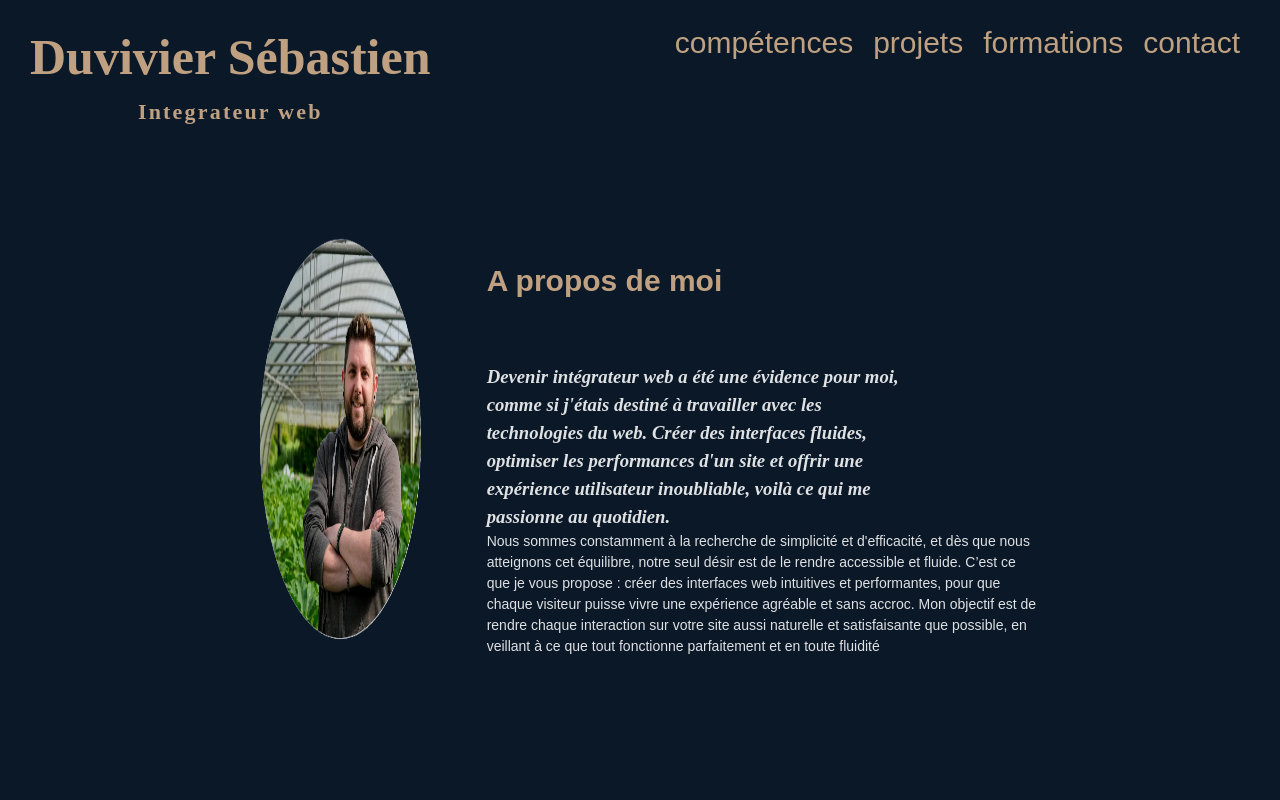
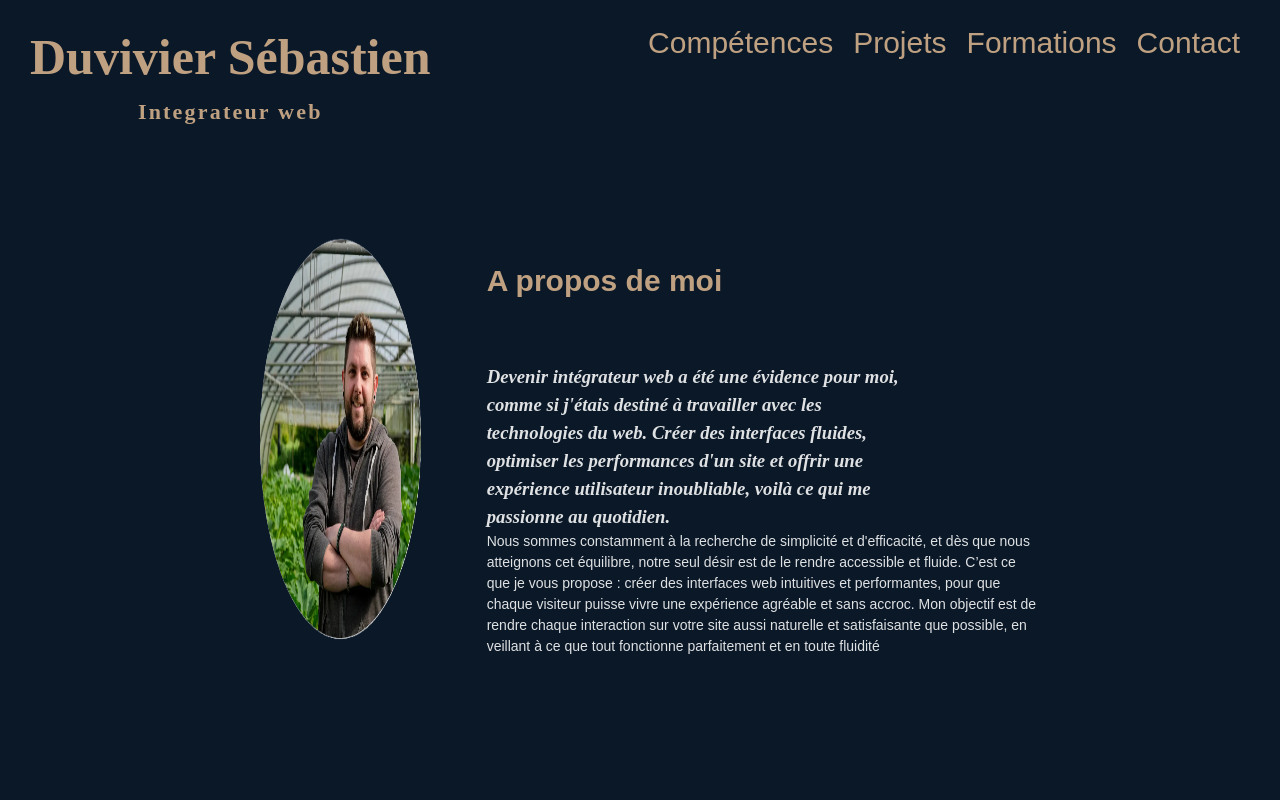
Before and after one commit to YoDaMned59/mon-portfolio, a React (Vite) app in the folder mon-portfolio/: page / in a window 1280 px wide. Shown: the top 800 px of the page. Built offline with nearby package versions, Linux system fonts and the light colour scheme.

Commit message:
Add uppercase to the list in the header

```diff
--- a/mon-portfolio/src/components/Header.jsx
+++ b/mon-portfolio/src/components/Header.jsx
@@ -6,10 +6,10 @@ export const Header = () => {
             <h1>Duvivier Sébastien<span>Integrateur web</span></h1>
             <nav>
                 <ul>
-                    <li><a href="#competences">compétences</a></li>
-                    <li><a href="#projects">projets</a></li>
-                    <li><a href="#formation">formations</a></li>
-                    <li><a href="#contact">contact</a></li>
+                    <li><a href="#competences">Compétences</a></li>
+                    <li><a href="#projects">Projets</a></li>
+                    <li><a href="#formation">Formations</a></li>
+                    <li><a href="#contact">Contact</a></li>
                 </ul>
             </nav>
         </header>
```
